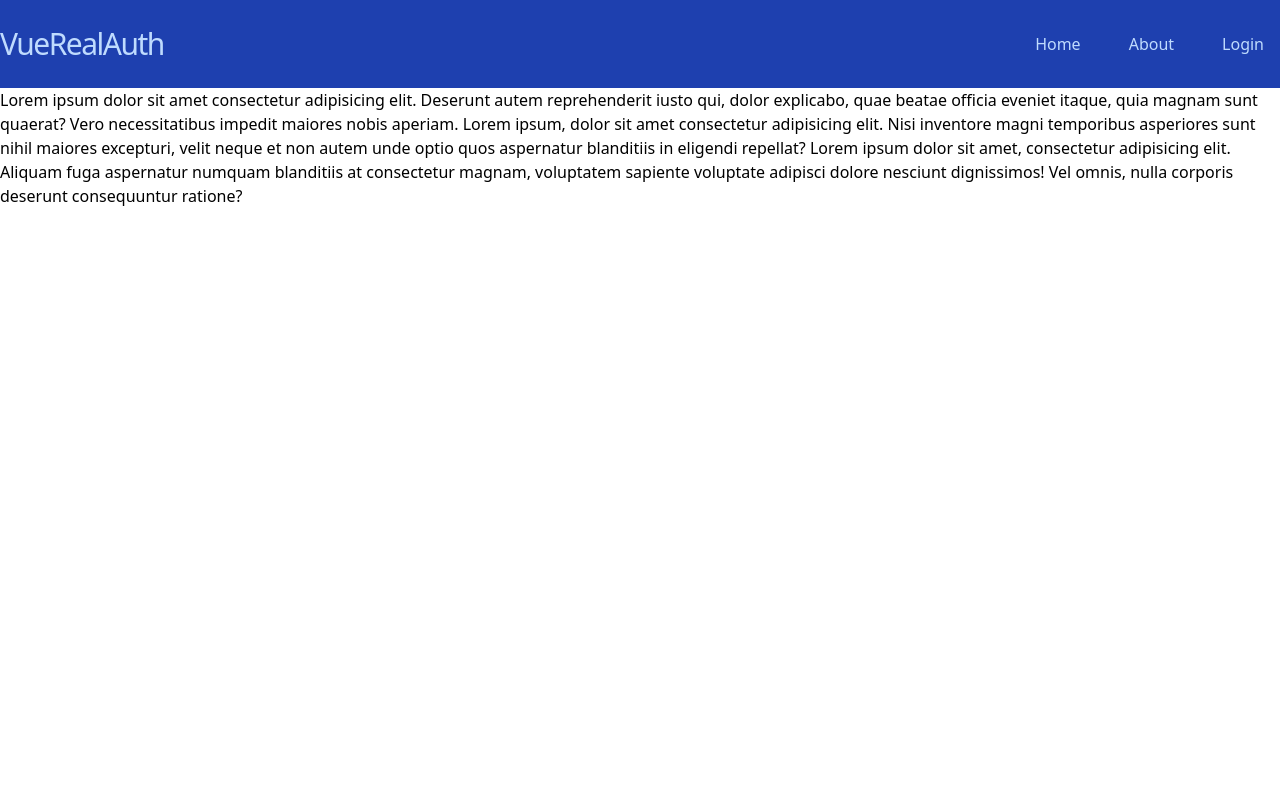
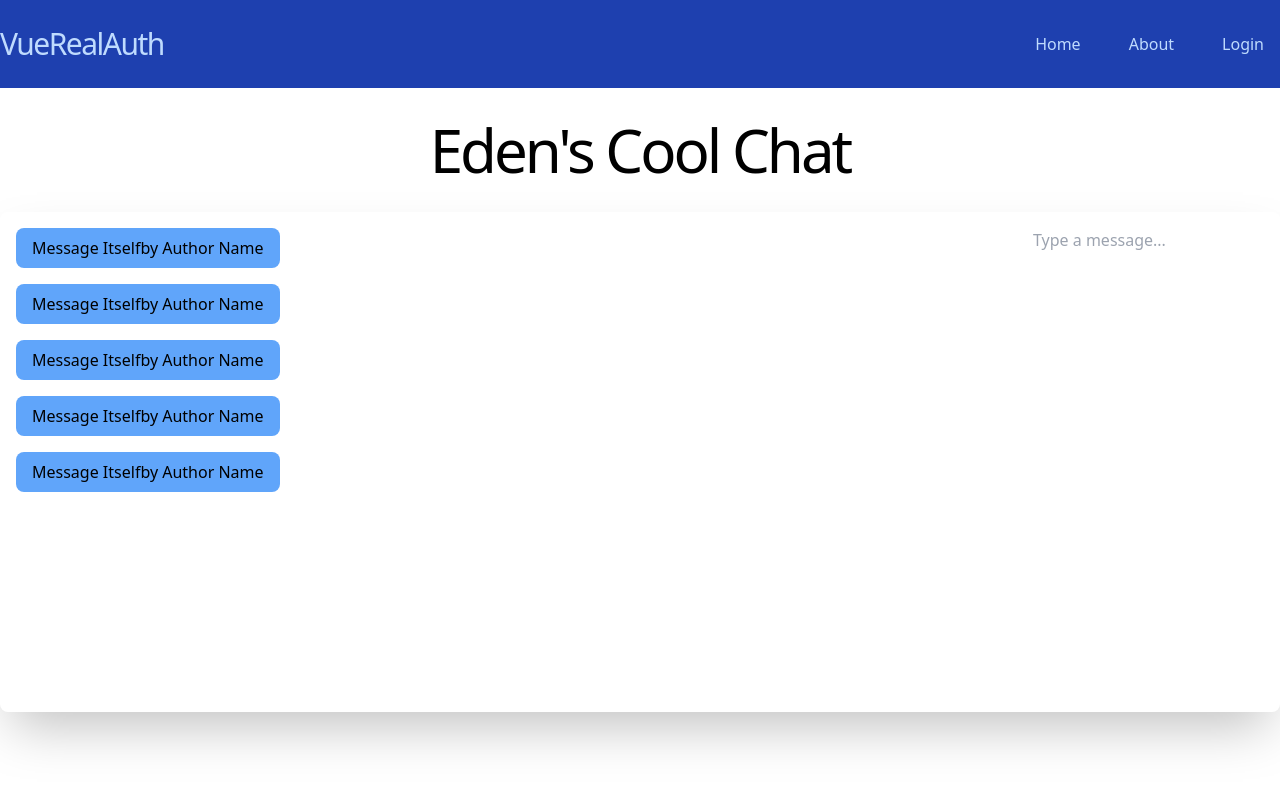
Before and after one commit to lehirschy/vuelogin, a Vue app: page /secret in a window 1280 px wide. Shown: the top 786 px of the page. Built offline with nearby package versions, Linux system fonts and the light colour scheme; no server answers.

Commit message:
Chat Layout

```diff
--- a/src/pages/index.vue
+++ b/src/pages/index.vue
@@ -13,7 +13,7 @@
             Welcome {{ user }}
         </h2>
         <h2>
-            <UndrawWelcome primary-color='#41B883' height='400'/>
+            <UndrawWelcome primary-color='#41B883' height='400px'/>
         </h2>
 
     </div>
--- a/src/pages/secret.vue
+++ b/src/pages/secret.vue
@@ -1,14 +1,18 @@
 <template>
-    <p>
-        Lorem ipsum dolor sit amet consectetur adipisicing elit. Deserunt autem
-        reprehenderit iusto qui, dolor explicabo, quae beatae officia eveniet
-        itaque, quia magnam sunt quaerat? Vero necessitatibus impedit maiores nobis
-        aperiam. Lorem ipsum, dolor sit amet consectetur adipisicing elit. Nisi
-        inventore magni temporibus asperiores sunt nihil maiores excepturi, velit
-        neque et non autem unde optio quos aspernatur blanditiis in eligendi
-        repellat? Lorem ipsum dolor sit amet, consectetur adipisicing elit. Aliquam
-        fuga aspernatur numquam blanditiis at consectetur magnam, voluptatem
-        sapiente voluptate adipisci dolore nesciunt dignissimos! Vel omnis, nulla
-        corporis deserunt consequuntur ratione?
-    </p>
+    <h1 class="mt-8 text-6xl font-thin tracking-tighter text-center">
+       Eden's Cool Chat
+    </h1>
+    <div class="min-h-[500px] w-full mt-8 rounded-lg shadow-2xl flex flex-cl justify-between" >
+        <ul class="p-4 space-y-4" >
+            <li v-for="n in 5">
+                <div class="flex justify-between px-4 py-2 bg-blue-400 rounded-lg" >
+                    <span>Message Itself </span><span>by Author Name</span>
+                </div>
+            </li>
+
+        </ul>
+        <div>
+            <input class="w-full p-4 rounded-lg focus:outline-none focus:bg-green-400" type="text" placeholder="Type a message..."/>
+        </div>
+    </div>
 </template>
```
